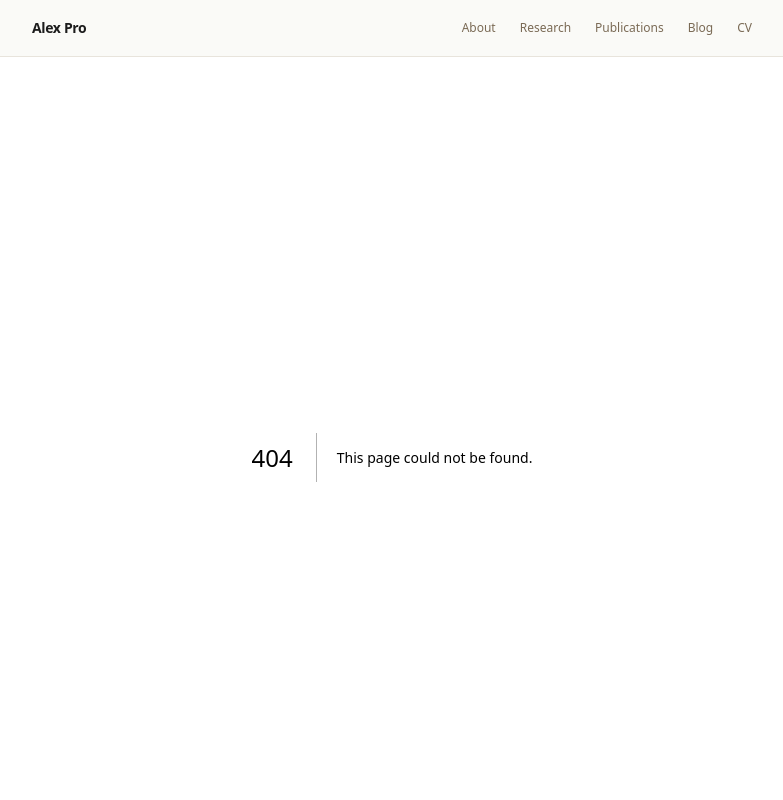
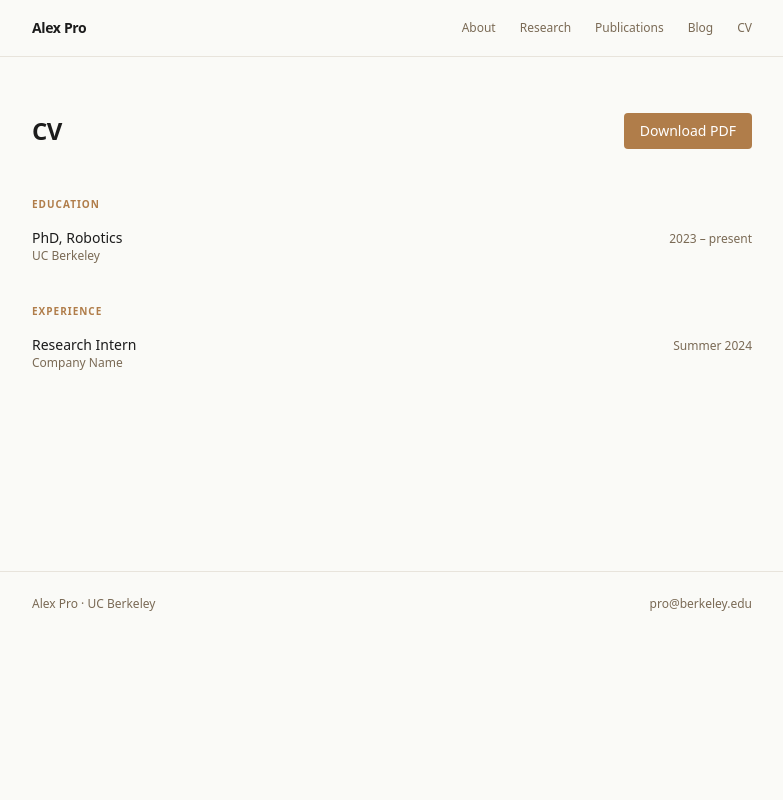
Before and after one commit to alex-prosh/alex-personal-website, a Next.js app: page /cv in a window 1280 px wide. Before the commit this address had no page. Shown: the top 800 px of the page, without its empty margins (248-1031 px from the left). Built offline with nearby package versions, Linux system fonts and the light colour scheme.

Commit message:
feat: add CV page with PDF download

```diff
--- /dev/null
+++ b/app/cv/page.tsx
@@ -0,0 +1,50 @@
+import type { Metadata } from 'next'
+
+export const metadata: Metadata = { title: 'CV · Alex Pro' }
+
+export default function CVPage() {
+  return (
+    <div className="mx-auto max-w-3xl px-6 pt-14 pb-20">
+      <div className="flex items-center justify-between mb-12">
+        <h1 className="text-2xl font-semibold tracking-tight">CV</h1>
+        <a
+          href="/cv.pdf"
+          download
+          className="text-sm text-white bg-accent hover:bg-[#9a6a3a] transition-colors px-4 py-2 rounded"
+        >
+          Download PDF
+        </a>
+      </div>
+
+      <section className="mb-10">
+        <p className="text-[10px] tracking-widest uppercase text-accent font-semibold mb-4">
+          Education
+        </p>
+        <div className="space-y-4">
+          <div>
+            <div className="flex justify-between items-baseline">
+              <span className="text-sm font-medium">PhD, Robotics</span>
+              <span className="text-xs text-muted">2023 – present</span>
+            </div>
+            <p className="text-xs text-muted">UC Berkeley</p>
+          </div>
+        </div>
+      </section>
+
+      <section className="mb-10">
+        <p className="text-[10px] tracking-widest uppercase text-accent font-semibold mb-4">
+          Experience
+        </p>
+        <div className="space-y-4">
+          <div>
+            <div className="flex justify-between items-baseline">
+              <span className="text-sm font-medium">Research Intern</span>
+              <span className="text-xs text-muted">Summer 2024</span>
+            </div>
+            <p className="text-xs text-muted">Company Name</p>
+          </div>
+        </div>
+      </section>
+    </div>
+  )
+}
```
Also changed, not shown: 1 other file (tests, documents, lock files or other folders).
